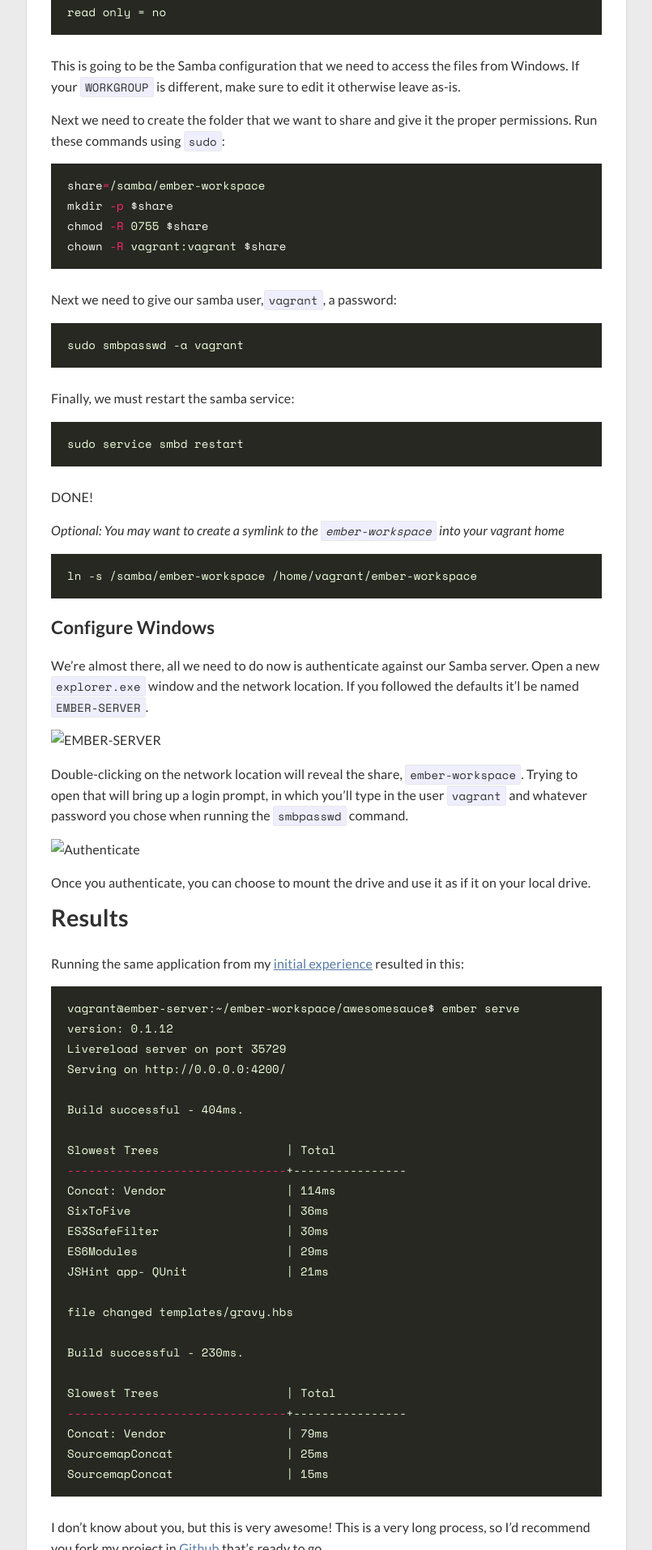
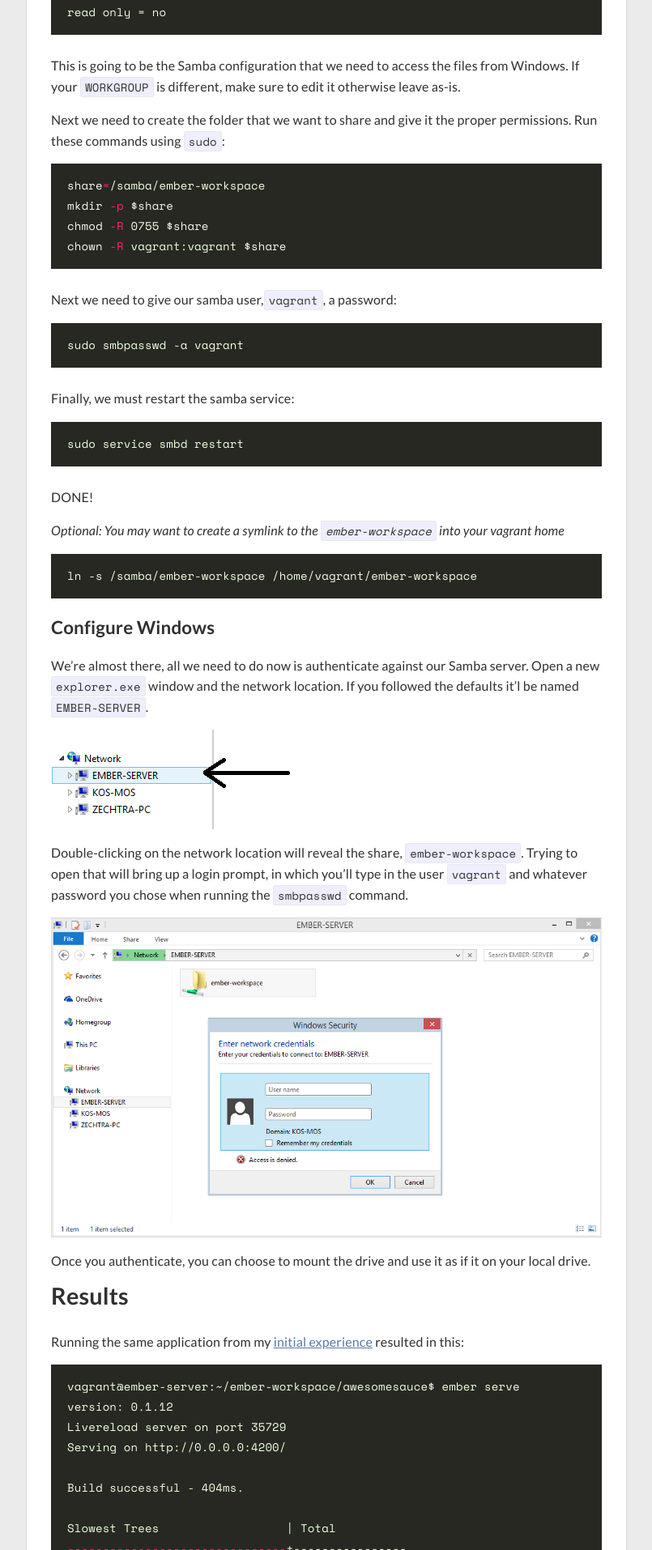
Before and after one commit to jvtrigueros/blog.jvtrigueros.com, a Jekyll site: the page built from src/_posts/2015-07-19-ember-cli-development-windows.md, in a window 1280 px wide. Shown: the part 4486-6400 px from the top of the page at 81% size, without its empty margins (237-1042 px from the left). Built offline with Jekyll 4.4.1, drawn with Linux system fonts in a browser that asks for light colours; nearby versions of some CDN libraries; Markdown is read by kramdown in place of the engine named in the settings; comment, search, counter and statistics services are not loaded.

Commit message:
Update image urls

```diff
--- a/src/_posts/2015-07-19-ember-cli-development-windows.md
+++ b/src/_posts/2015-07-19-ember-cli-development-windows.md
@@ -192,11 +192,11 @@
 
 We're almost there, all we need to do now is authenticate against our Samba server. Open a new `explorer.exe` window and the network location. If you followed the defaults it'l be named `EMBER-SERVER`.
 
-![EMBER-SERVER](ember-network.png)
+![EMBER-SERVER]({{ site.baseurl }}/assets/ember-network.png)
 
 Double-clicking on the network location will reveal the share, `ember-workspace`. Trying to open that will bring up a login prompt, in which you'll type in the user `vagrant` and whatever password you chose when running the `smbpasswd` command.
 
-![Authenticate](ember-auth.png)
+![Authenticate]({{ site.baseurl }}/assets/ember-auth.png)
 
 Once you authenticate, you can choose to mount the drive and use it as if it on your local drive.
 
```
